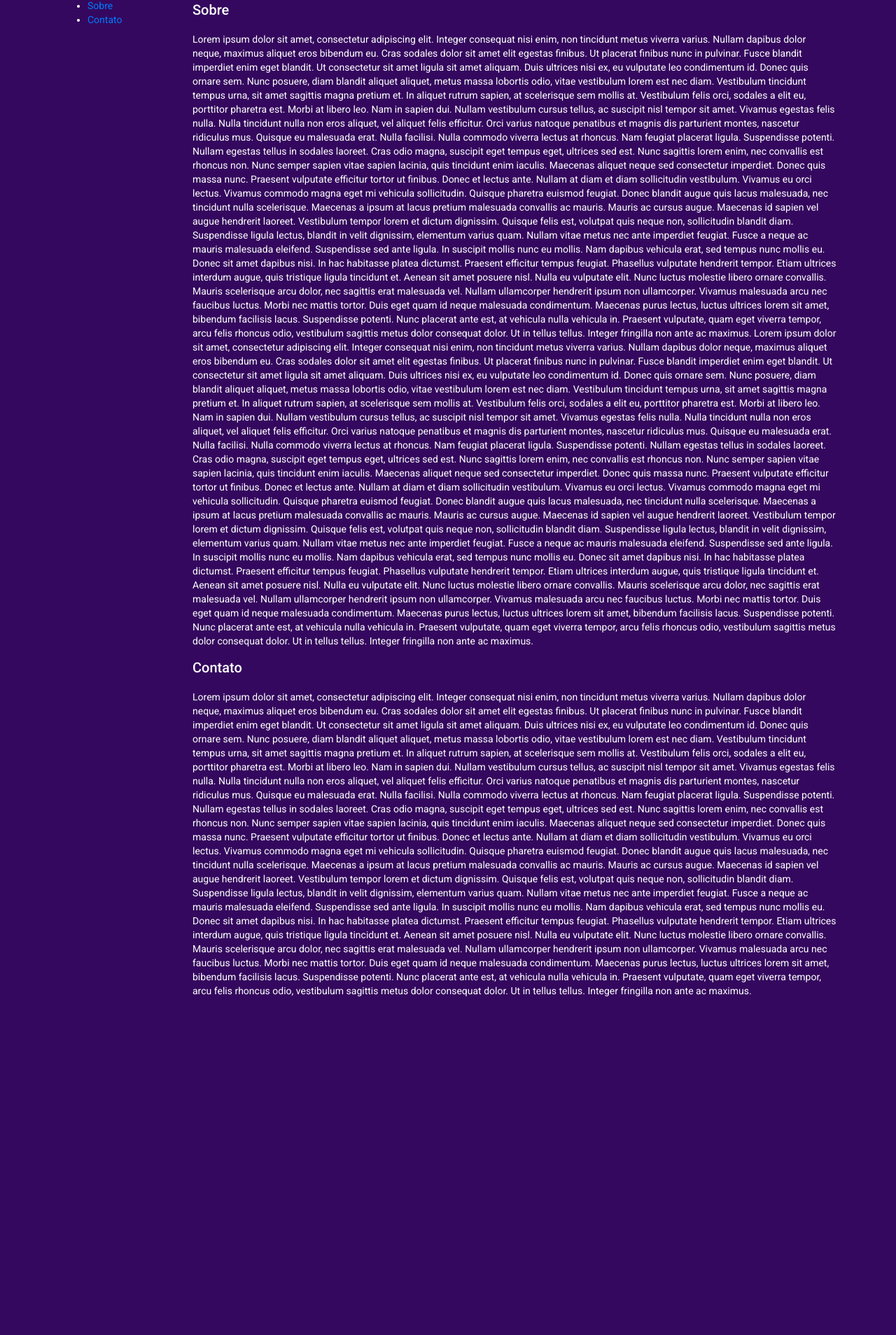
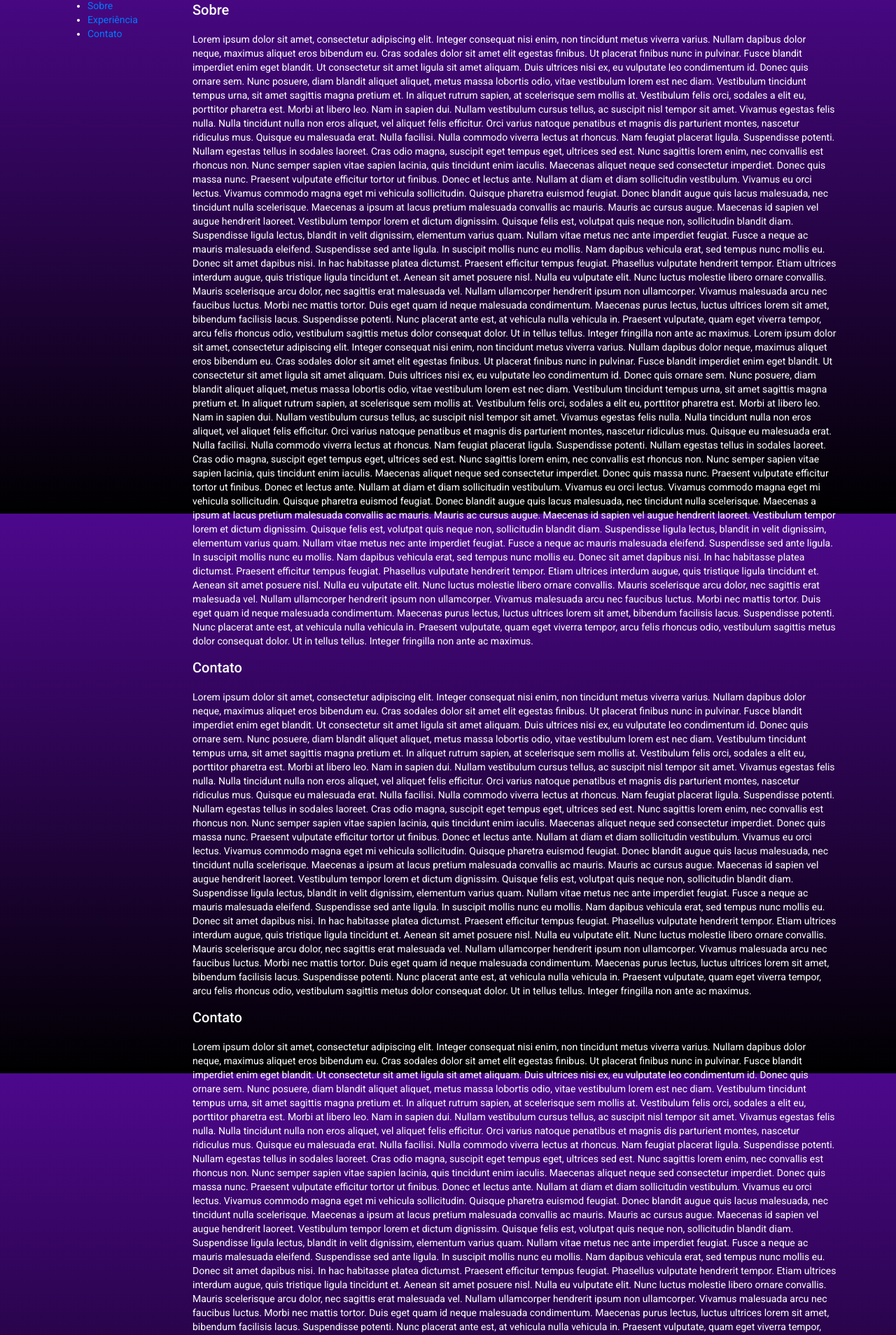
Before and after one commit to davi-dangel/MyCurriculum, an Angular app: page /home in a window 1280 px wide. Shown: the part 66-1974 px from the top of the page at 70% size. Before the commit the page ends 1504 px from the top, so only its background shows below. Built offline with nearby package versions, Linux system fonts and the light colour scheme.

Commit message:
alterações

```diff
--- a/src/app/home/home.component.html
+++ b/src/app/home/home.component.html
@@ -1,13 +1,14 @@
 <title>Home</title>
 <div class="container">
   <div class="row">
-    <div class="col-2">
+    <div class="col-md-2 col-xs-12 col-sm-12">
       <ul>
         <li><a href="#sobre">Sobre</a></li>
+        <li><a href="#experiencia">Experiência</a></li>
         <li><a href="#contato">Contato</a></li>
       </ul>
     </div>
-    <div class="col-10">
+    <div class="col-md-10 col-xs-12 col-sm-12">
       <h2 id="sobre">Sobre</h2>
       <p>
         Lorem ipsum dolor sit amet, consectetur adipiscing elit. Integer consequat nisi enim, non tincidunt metus viverra varius. Nullam dapibus dolor neque, maximus aliquet eros bibendum eu. Cras sodales dolor sit amet elit egestas finibus. Ut placerat finibus nunc in pulvinar. Fusce blandit imperdiet enim eget blandit. Ut consectetur sit amet ligula sit amet aliquam. Duis ultrices nisi ex, eu vulputate leo condimentum id. Donec quis ornare sem. Nunc posuere, diam blandit aliquet aliquet, metus massa lobortis odio, vitae vestibulum lorem est nec diam. Vestibulum tincidunt tempus urna, sit amet sagittis magna pretium et. In aliquet rutrum sapien, at scelerisque sem mollis at. Vestibulum felis orci, sodales a elit eu, porttitor pharetra est. Morbi at libero leo. Nam in sapien dui.
@@ -28,10 +29,10 @@ Donec et lectus ante. Nullam at diam et diam sollicitudin vestibulum. Vivamus eu
 In suscipit mollis nunc eu mollis. Nam dapibus vehicula erat, sed tempus nunc mollis eu. Donec sit amet dapibus nisi. In hac habitasse platea dictumst. Praesent efficitur tempus feugiat. Phasellus vulputate hendrerit tempor. Etiam ultrices interdum augue, quis tristique ligula tincidunt et. Aenean sit amet posuere nisl. Nulla eu vulputate elit. Nunc luctus molestie libero ornare convallis. Mauris scelerisque arcu dolor, nec sagittis erat malesuada vel.
 
 Nullam ullamcorper hendrerit ipsum non ullamcorper. Vivamus malesuada arcu nec faucibus luctus. Morbi nec mattis tortor. Duis eget quam id neque malesuada condimentum. Maecenas purus lectus, luctus ultrices lorem sit amet, bibendum facilisis lacus. Suspendisse potenti. Nunc placerat ante est, at vehicula nulla vehicula in. Praesent vulputate, quam eget viverra tempor, arcu felis rhoncus odio, vestibulum sagittis metus dolor consequat dolor. Ut in tellus tellus. Integer fringilla non ante ac maximus.
-</p>
-      <h2 id="contato">Contato</h2>
-      <p>
-        Lorem ipsum dolor sit amet, consectetur adipiscing elit. Integer consequat nisi enim, non tincidunt metus viverra varius. Nullam dapibus dolor neque, maximus aliquet eros bibendum eu. Cras sodales dolor sit amet elit egestas finibus. Ut placerat finibus nunc in pulvinar. Fusce blandit imperdiet enim eget blandit. Ut consectetur sit amet ligula sit amet aliquam. Duis ultrices nisi ex, eu vulputate leo condimentum id. Donec quis ornare sem. Nunc posuere, diam blandit aliquet aliquet, metus massa lobortis odio, vitae vestibulum lorem est nec diam. Vestibulum tincidunt tempus urna, sit amet sagittis magna pretium et. In aliquet rutrum sapien, at scelerisque sem mollis at. Vestibulum felis orci, sodales a elit eu, porttitor pharetra est. Morbi at libero leo. Nam in sapien dui.
+    </p>
+    <h2 id="experiencia">Contato</h2>
+    <p>
+      Lorem ipsum dolor sit amet, consectetur adipiscing elit. Integer consequat nisi enim, non tincidunt metus viverra varius. Nullam dapibus dolor neque, maximus aliquet eros bibendum eu. Cras sodales dolor sit amet elit egestas finibus. Ut placerat finibus nunc in pulvinar. Fusce blandit imperdiet enim eget blandit. Ut consectetur sit amet ligula sit amet aliquam. Duis ultrices nisi ex, eu vulputate leo condimentum id. Donec quis ornare sem. Nunc posuere, diam blandit aliquet aliquet, metus massa lobortis odio, vitae vestibulum lorem est nec diam. Vestibulum tincidunt tempus urna, sit amet sagittis magna pretium et. In aliquet rutrum sapien, at scelerisque sem mollis at. Vestibulum felis orci, sodales a elit eu, porttitor pharetra est. Morbi at libero leo. Nam in sapien dui.
 
 Nullam vestibulum cursus tellus, ac suscipit nisl tempor sit amet. Vivamus egestas felis nulla. Nulla tincidunt nulla non eros aliquet, vel aliquet felis efficitur. Orci varius natoque penatibus et magnis dis parturient montes, nascetur ridiculus mus. Quisque eu malesuada erat. Nulla facilisi. Nulla commodo viverra lectus at rhoncus. Nam feugiat placerat ligula. Suspendisse potenti. Nullam egestas tellus in sodales laoreet. Cras odio magna, suscipit eget tempus eget, ultrices sed est. Nunc sagittis lorem enim, nec convallis est rhoncus non. Nunc semper sapien vitae sapien lacinia, quis tincidunt enim iaculis. Maecenas aliquet neque sed consectetur imperdiet. Donec quis massa nunc. Praesent vulputate efficitur tortor ut finibus.
 
@@ -40,7 +41,19 @@ Donec et lectus ante. Nullam at diam et diam sollicitudin vestibulum. Vivamus eu
 In suscipit mollis nunc eu mollis. Nam dapibus vehicula erat, sed tempus nunc mollis eu. Donec sit amet dapibus nisi. In hac habitasse platea dictumst. Praesent efficitur tempus feugiat. Phasellus vulputate hendrerit tempor. Etiam ultrices interdum augue, quis tristique ligula tincidunt et. Aenean sit amet posuere nisl. Nulla eu vulputate elit. Nunc luctus molestie libero ornare convallis. Mauris scelerisque arcu dolor, nec sagittis erat malesuada vel.
 
 Nullam ullamcorper hendrerit ipsum non ullamcorper. Vivamus malesuada arcu nec faucibus luctus. Morbi nec mattis tortor. Duis eget quam id neque malesuada condimentum. Maecenas purus lectus, luctus ultrices lorem sit amet, bibendum facilisis lacus. Suspendisse potenti. Nunc placerat ante est, at vehicula nulla vehicula in. Praesent vulputate, quam eget viverra tempor, arcu felis rhoncus odio, vestibulum sagittis metus dolor consequat dolor. Ut in tellus tellus. Integer fringilla non ante ac maximus.
-      </p>
+    </p>
+    <h2 id="contato">Contato</h2>
+    <p>
+      Lorem ipsum dolor sit amet, consectetur adipiscing elit. Integer consequat nisi enim, non tincidunt metus viverra varius. Nullam dapibus dolor neque, maximus aliquet eros bibendum eu. Cras sodales dolor sit amet elit egestas finibus. Ut placerat finibus nunc in pulvinar. Fusce blandit imperdiet enim eget blandit. Ut consectetur sit amet ligula sit amet aliquam. Duis ultrices nisi ex, eu vulputate leo condimentum id. Donec quis ornare sem. Nunc posuere, diam blandit aliquet aliquet, metus massa lobortis odio, vitae vestibulum lorem est nec diam. Vestibulum tincidunt tempus urna, sit amet sagittis magna pretium et. In aliquet rutrum sapien, at scelerisque sem mollis at. Vestibulum felis orci, sodales a elit eu, porttitor pharetra est. Morbi at libero leo. Nam in sapien dui.
+
+Nullam vestibulum cursus tellus, ac suscipit nisl tempor sit amet. Vivamus egestas felis nulla. Nulla tincidunt nulla non eros aliquet, vel aliquet felis efficitur. Orci varius natoque penatibus et magnis dis parturient montes, nascetur ridiculus mus. Quisque eu malesuada erat. Nulla facilisi. Nulla commodo viverra lectus at rhoncus. Nam feugiat placerat ligula. Suspendisse potenti. Nullam egestas tellus in sodales laoreet. Cras odio magna, suscipit eget tempus eget, ultrices sed est. Nunc sagittis lorem enim, nec convallis est rhoncus non. Nunc semper sapien vitae sapien lacinia, quis tincidunt enim iaculis. Maecenas aliquet neque sed consectetur imperdiet. Donec quis massa nunc. Praesent vulputate efficitur tortor ut finibus.
+
+Donec et lectus ante. Nullam at diam et diam sollicitudin vestibulum. Vivamus eu orci lectus. Vivamus commodo magna eget mi vehicula sollicitudin. Quisque pharetra euismod feugiat. Donec blandit augue quis lacus malesuada, nec tincidunt nulla scelerisque. Maecenas a ipsum at lacus pretium malesuada convallis ac mauris. Mauris ac cursus augue. Maecenas id sapien vel augue hendrerit laoreet. Vestibulum tempor lorem et dictum dignissim. Quisque felis est, volutpat quis neque non, sollicitudin blandit diam. Suspendisse ligula lectus, blandit in velit dignissim, elementum varius quam. Nullam vitae metus nec ante imperdiet feugiat. Fusce a neque ac mauris malesuada eleifend. Suspendisse sed ante ligula.
+
+In suscipit mollis nunc eu mollis. Nam dapibus vehicula erat, sed tempus nunc mollis eu. Donec sit amet dapibus nisi. In hac habitasse platea dictumst. Praesent efficitur tempus feugiat. Phasellus vulputate hendrerit tempor. Etiam ultrices interdum augue, quis tristique ligula tincidunt et. Aenean sit amet posuere nisl. Nulla eu vulputate elit. Nunc luctus molestie libero ornare convallis. Mauris scelerisque arcu dolor, nec sagittis erat malesuada vel.
+
+Nullam ullamcorper hendrerit ipsum non ullamcorper. Vivamus malesuada arcu nec faucibus luctus. Morbi nec mattis tortor. Duis eget quam id neque malesuada condimentum. Maecenas purus lectus, luctus ultrices lorem sit amet, bibendum facilisis lacus. Suspendisse potenti. Nunc placerat ante est, at vehicula nulla vehicula in. Praesent vulputate, quam eget viverra tempor, arcu felis rhoncus odio, vestibulum sagittis metus dolor consequat dolor. Ut in tellus tellus. Integer fringilla non ante ac maximus.
+    </p>
     </div>
   </div>
 </div>
--- a/src/index.html
+++ b/src/index.html
@@ -12,7 +12,7 @@
       <link href="https://fonts.googleapis.com/css2?family=Roboto:wght@300;400;500&display=swap" rel="stylesheet">
       <link href="https://fonts.googleapis.com/icon?family=Material+Icons" rel="stylesheet">
 </head>
-    <body class="bg-gradient text-white mat-typography">
+    <body class="text-white mat-typography">
 
         <app-root></app-root>
 
--- a/src/styles.css
+++ b/src/styles.css
@@ -1,6 +1,8 @@
 /* You can add global styles to this file, and also import other style files */
+
 body{
-    background-color: rgb(52, 8, 94);
+    background-image: linear-gradient(180deg, rgb(77, 8, 141), #000);
+    background-attachment: fixed;
 }
 html, body { height: 100%; }
 body { margin: 0; font-family: Roboto, "Helvetica Neue", sans-serif; }
```
